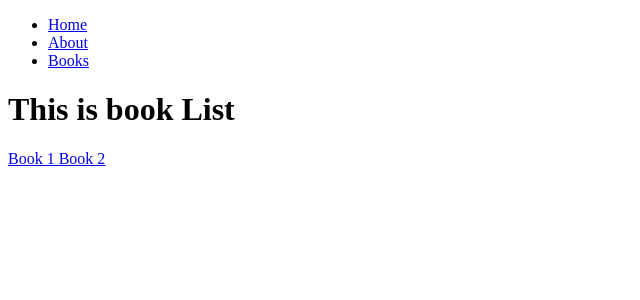
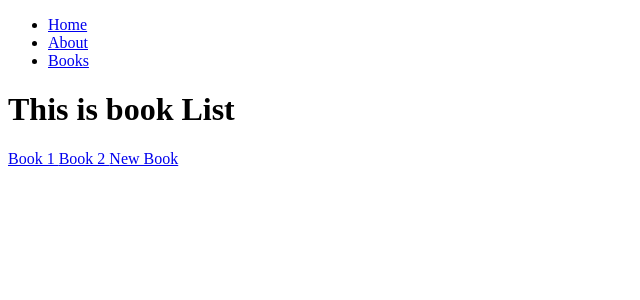
Before and after one commit to CuriousAlways/react-router-practice, a React (Vite) app: page /books in a window 1280 px wide. Shown: the top 300 px of the page, without its empty margins (0-640 px from the left). Built offline with nearby package versions, Linux system fonts and the light colour scheme.

Commit message:
routes nesting

```diff
--- a/src/App.jsx
+++ b/src/App.jsx
@@ -4,6 +4,7 @@
 import BookList from "./pages/BookList"
 import NotFound from "./pages/NotFound"
 import Book from "./pages/Book"
+import NewBook from "./pages/NewBook"
 
 function App() {
 
@@ -26,8 +27,14 @@
       <Routes>
         <Route path="/" element={<Home />} />
         <Route path="/about" element={<About />} />
-        <Route path="/books" element={<BookList />} />
+        <Route path="/books">
+          <Route index element={<BookList />} />
+          <Route path=":id" element={<Book />} />
+          <Route path="new" element={<NewBook />} />
+        </Route>
+        {/* <Route path="/books" element={<BookList />} />
         <Route path="/books/:id" element={<Book />} />
+        <Route path="/books/new" element={<NewBook />} /> */}
         <Route path="*" element={<NotFound />} />
       </Routes>
     </>
--- a/src/pages/BookList.jsx
+++ b/src/pages/BookList.jsx
@@ -7,6 +7,7 @@
       <div>
         <Link to="/books/1" > Book 1 </Link>
         <Link to="/books/2" > Book 2 </Link>
+        <Link to="/books/new" > New Book </Link>
       </div>
     </>
   )
```
